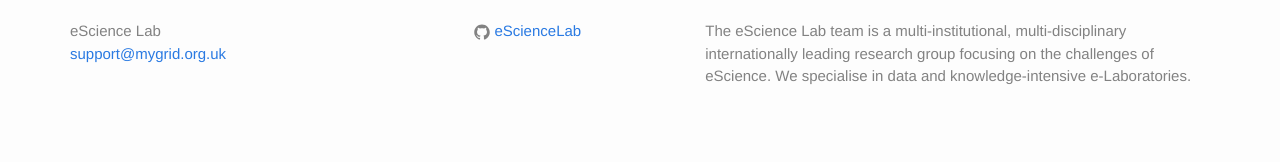
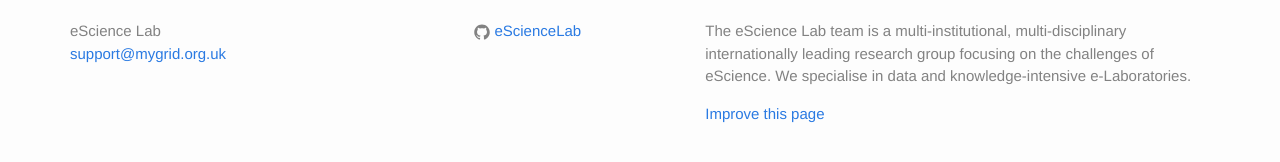
Before and after one commit to eScienceLab/eScienceLab.github.io, a Jekyll site: the page built from index.html, in a window 1280 px wide. Shown: the part 349-511 px from the top of the page. Built offline with Jekyll 4.4.1, drawn with Linux system fonts in a browser that asks for light colours.

Commit message:
Improve this page link?

```diff
--- a/_includes/footer.html
+++ b/_includes/footer.html
@@ -30,6 +30,9 @@
 
       <div class="footer-col footer-col-3">
         <p>{{ site.description }}</p>
+        <div class="actions">
+          <a href="https://github.com/eScienceLab/eScienceLab.github.io/edit/master/{{ page.path }}">Improve this page</a>
+        </div>
       </div>
     </div>
 
```
